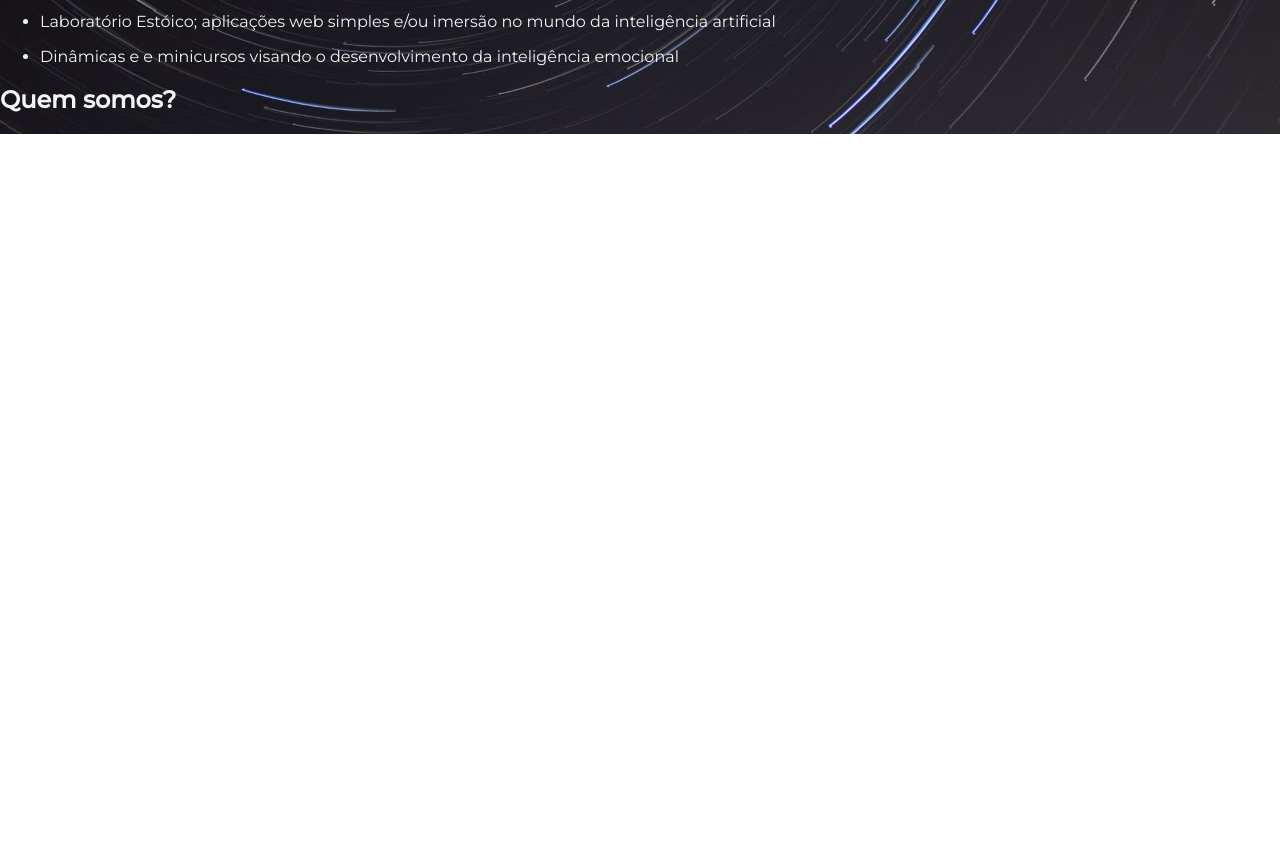
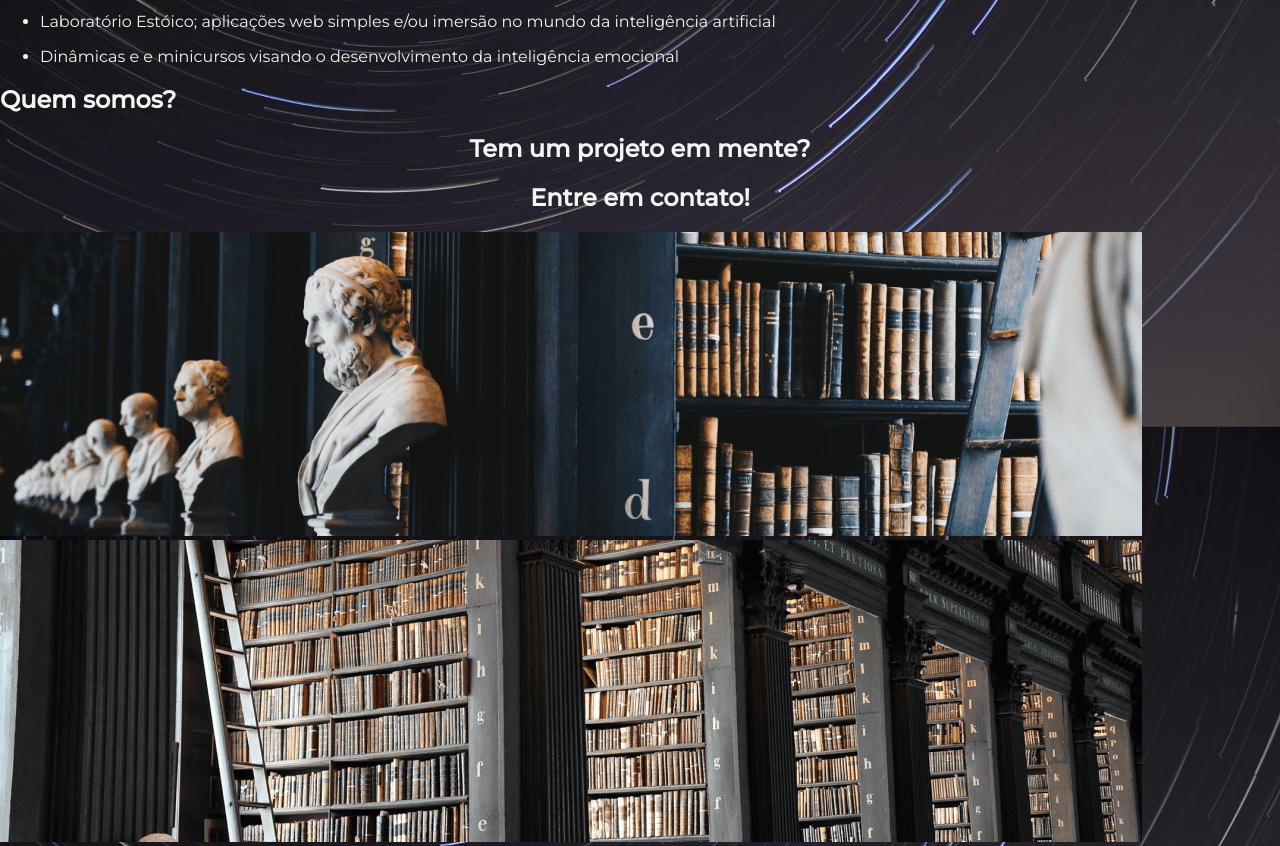
Before and after one commit to jonathanmagliano/filosofia-estoica-vapo, a React (Create React App) app: page / in a window 1280 px wide. Shown: the part 1280-2126 px from the top of the page. Before the commit the page ends 1414 px from the top, so only its background shows below. Built offline with nearby package versions, Linux system fonts and the light colour scheme.

Commit message:
Studying

```diff
--- a/public/index.html
+++ b/public/index.html
@@ -41,5 +41,7 @@
       To begin the development, run `npm start` or `yarn start`.
       To create a production bundle, use `npm run build` or `yarn build`.
     -->
+
+
   </body>
 </html>
--- a/src/SecContato.js
+++ b/src/SecContato.js
@@ -1,9 +1,27 @@
+import "./secContato.scss";
+import contact1 from "./assets/contato-1.png";
+import contact2 from "./assets/contato-2.png";
 const SecContato = () => {
   return (
-    <section>
-      {/* Texto */}
+    <section class="container">
+      {
+      <div class="teste">
+      <h1>Tem um projeto em mente?</h1>
+          <h1>Entre em contato!</h1>
+      </div>
+      }
       {/* Icones */}
-      {/* Images? */}
+      {
+        <div>
+          <img id="img1"src={contact1} />
+
+          <img id="img2" src={contact2} />
+
+
+
+        </div>
+
+      }
     </section>
   );
 };
--- /dev/null
+++ b/src/secContato.scss
@@ -0,0 +1,27 @@
+.teste h1{
+    text-align: center;
+}
+
+.img2 {
+
+    position: absolute;
+    width: 1142px;
+    height: 302px;
+    left: 298px;
+    top: 3699px;
+
+    background: linear-gradient(0deg, rgba(17, 18, 27, 0.85), rgba(17, 18, 27, 0.85));
+
+}
+.img1 {
+    position: absolute;
+width: 1142px;
+height: 304px;
+left: 0px;
+top: 3235px;
+
+background: linear-gradient(0deg, rgba(17, 18, 27, 0.85), rgba(17, 18, 27, 0.85));
+border: 1px solid #000000;
+box-sizing: border-box;
+box-shadow: 0px 4px 4px rgba(0, 0, 0, 0.25);
+}
```
